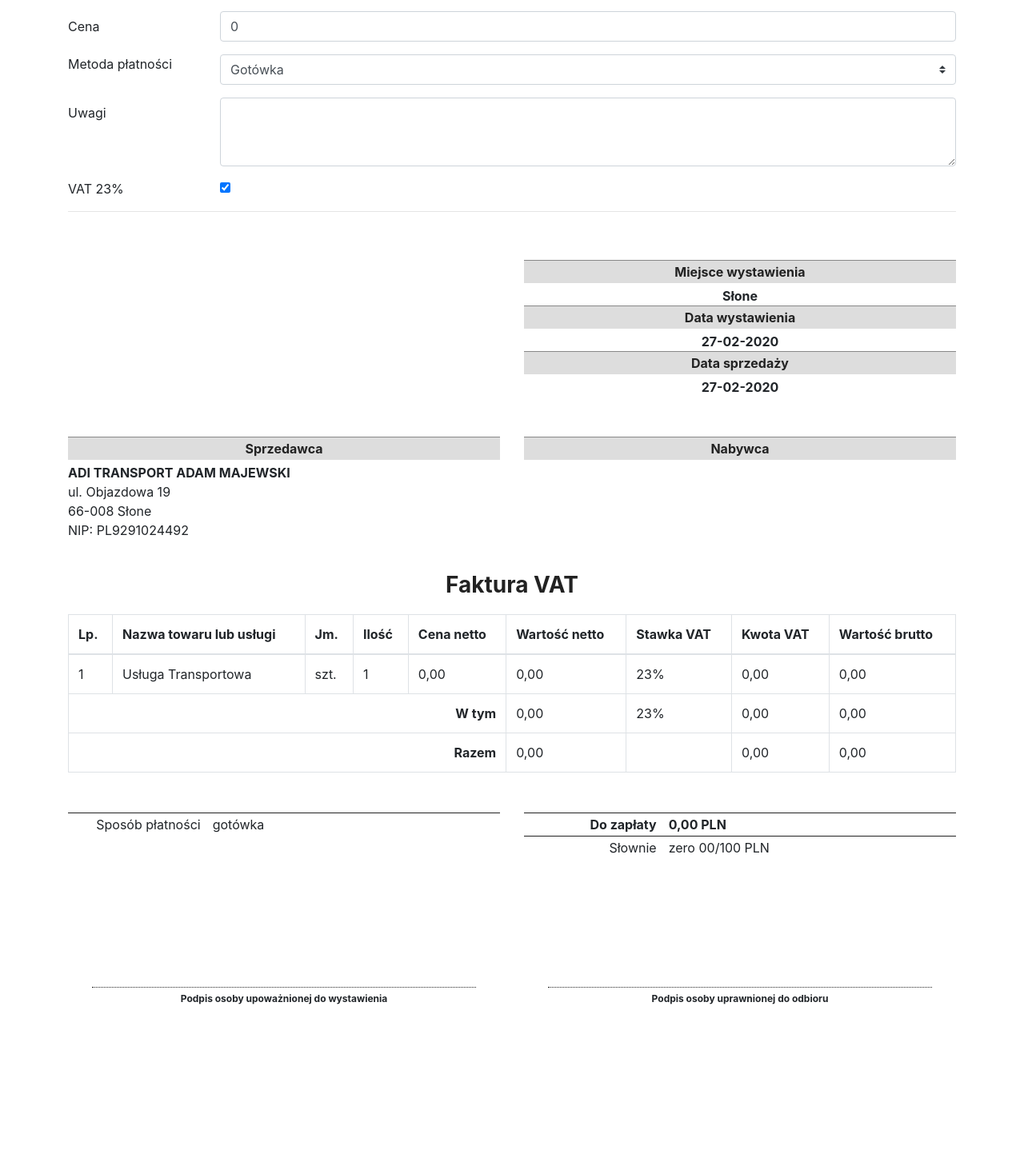
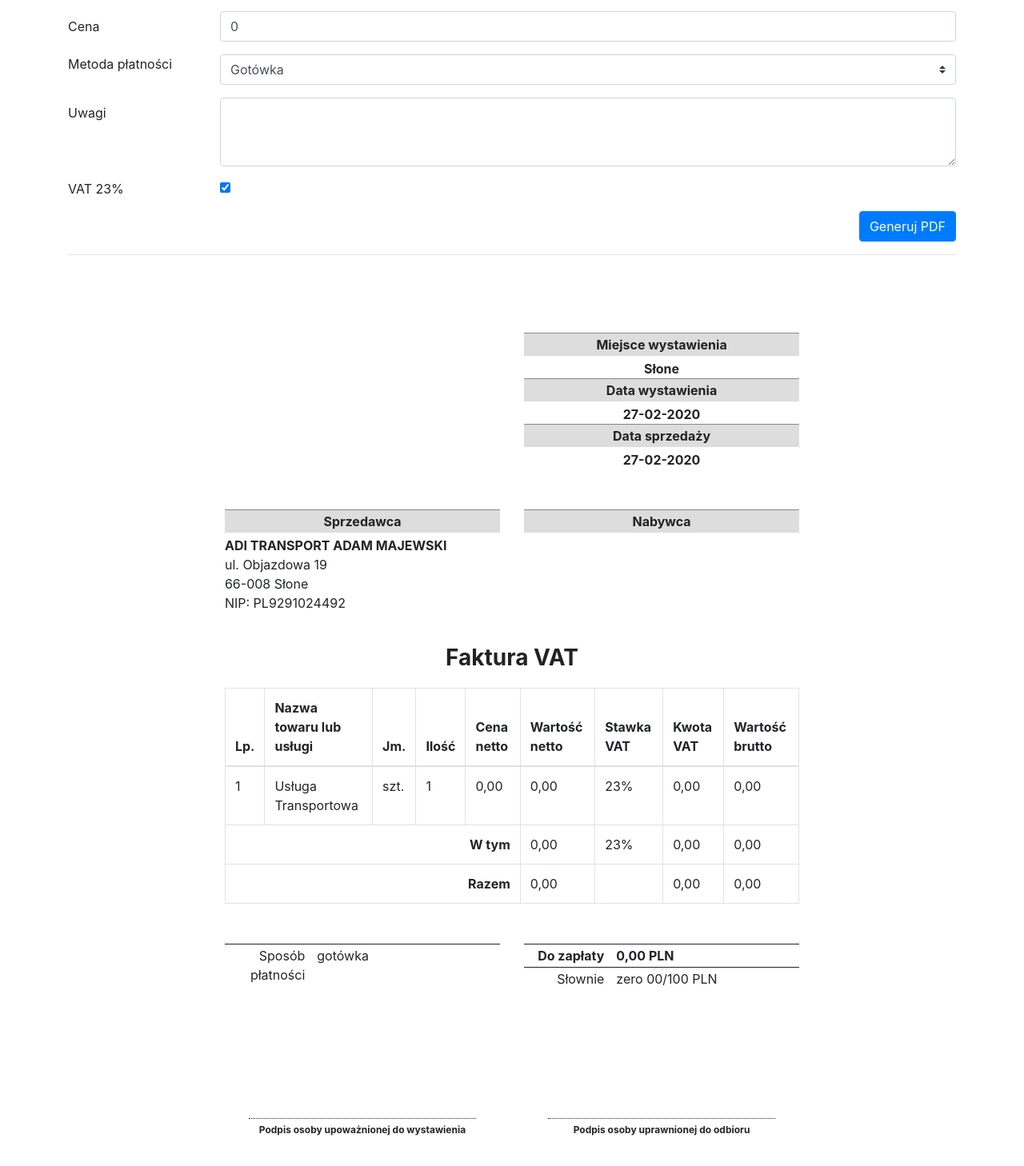
Before and after one commit to mrrain345/invoices-old, a Vue app: page / in a window 1280 px wide. Shown: the part 476-1934 px from the top of the page at 80% size. Before the commit the page ends 1814 px from the top, so only its background shows below. Built offline with nearby package versions, Linux system fonts and the light colour scheme.

Commit message:
generate PDF

```diff
--- a/package.json
+++ b/package.json
@@ -8,7 +8,11 @@
     "lint": "vue-cli-service lint"
   },
   "dependencies": {
+    "@types/html2canvas": "0.0.35",
+    "@types/jspdf": "^1.3.3",
     "core-js": "^3.6.4",
+    "html2canvas": "^1.0.0-rc.5",
+    "jspdf": "^1.5.3",
     "vue": "^2.6.11",
     "vue-class-component": "^7.2.2",
     "vue-property-decorator": "^8.3.0",
--- /dev/null
+++ b/src/components/Invoice.vue
@@ -0,0 +1,116 @@
+<template>
+  <div id="invoice" style="width: 210mm; height: 297mm;">
+    <div class="row">
+      <div class="col-md-6"></div>
+      <div class="col-md-6">
+        <InvoiceDate :data="data" />
+      </div>
+    </div>
+
+    <div style="margin-bottom: 50px;"></div>
+
+    <div class="row">
+      <div class="col-md-6">
+        <InvoiceSubject :subject="seller" />
+      </div>
+      <div class="col-md-6">
+        <InvoiceSubject :subject="data.getCustomer()" />
+      </div>
+    </div>
+
+    <h1 class="title">Faktura VAT {{ data.id }}</h1>
+    <InvoiceTable :data="data" />
+
+    <div style="margin-bottom: 50px;"></div>
+
+    <InvoiceSummary :data="data" />
+
+    <div class="comments-div" v-if="data.comments !== ''">
+      <strong>Uwagi:</strong>
+      <span class="comments">{{ data.comments }}</span>
+    </div>
+
+    <div style="margin-bottom: 160px;"></div>
+
+    <div class="row">
+      <div class="col-md-6">
+        <div class="sign">Podpis osoby upoważnionej do wystawienia</div>
+      </div>
+      <div class="col-md-6">
+        <div class="sign">Podpis osoby uprawnionej do odbioru</div>
+      </div>
+    </div>
+  </div>
+</template>
+
+<script lang="ts">
+import { Component, Prop, Vue } from "vue-property-decorator";
+import InvoiceDate from "@/components/InvoiceDate.vue";
+import InvoiceSubject from "@/components/InvoiceSubject.vue";
+import InvoiceTable from "@/components/InvoiceTable.vue";
+import InvoiceSummary from "@/components/InvoiceSummary.vue";
+
+import InvoiceData from "@/classes/InvoiceData";
+import Subject from "@/classes/Subject";
+
+@Component({
+  components: {
+    InvoiceDate,
+    InvoiceSubject,
+    InvoiceTable,
+    InvoiceSummary
+  }
+})
+export default class Invoice extends Vue {
+  @Prop() data!: InvoiceData;
+
+  seller = new Subject(
+    "Sprzedawca",
+    "ADI TRANSPORT ADAM MAJEWSKI",
+    "ul. Objazdowa 19\n66-008 Słone",
+    "PL9291024492"
+  );
+}
+</script>
+
+<style scoped>
+#invoice {
+  margin: 0 auto;
+  padding: 10mm;
+}
+
+h1 {
+  font-weight: bold;
+  font-size: 28px;
+  margin-bottom: 20px;
+}
+
+.title {
+  text-align: center;
+  margin-top: 40px;
+  color: #222222;
+}
+
+.comments-div {
+  border-top: solid 1px #222222;
+  margin-top: 40px;
+  padding: 5px;
+}
+
+.comments {
+  padding-left: 5px;
+  white-space: pre-wrap;
+  display: inline-block;
+  vertical-align: top;
+  letter-spacing: 0.2px;
+}
+
+.sign {
+  border-top: dotted 1px #222222;
+  text-align: center;
+  margin: 0 30px;
+  padding-top: 5px;
+  font-size: 12px;
+  font-weight: bold;
+}
+</style>
--- a/src/views/InvoiceView.vue
+++ b/src/views/InvoiceView.vue
@@ -2,48 +2,17 @@
   <div class="container">
     <h1>Dane do faktury</h1>
     <InvoiceForm :invoiceData.sync="data" />
+
+    <div>
+      <button class="btn btn-primary float-right" @click="generatePDF()">
+        Generuj PDF
+      </button>
+      <div style="clear: both;"></div>
+    </div>
+
     <hr style="margin-bottom: 60px;" />
 
-    <div class="row">
-      <div class="col-md-6"></div>
-      <div class="col-md-6">
-        <InvoiceDate :data="data" />
-      </div>
-    </div>
-
-    <div style="margin-bottom: 50px;"></div>
-
-    <div class="row">
-      <div class="col-md-6">
-        <InvoiceSubject :subject="seller" />
-      </div>
-      <div class="col-md-6">
-        <InvoiceSubject :subject="data.getCustomer()" />
-      </div>
-    </div>
-
-    <h1 class="title">Faktura VAT {{ data.id }}</h1>
-    <InvoiceTable :data="data" />
-
-    <div style="margin-bottom: 50px;"></div>
-
-    <InvoiceSummary :data="data" />
-
-    <div class="comments-div" v-if="data.comments !== ''">
-      <strong>Uwagi:</strong>
-      <span class="comments">{{ data.comments }}</span>
-    </div>
-
-    <div style="margin-bottom: 160px;"></div>
-
-    <div class="row">
-      <div class="col-md-6">
-        <div class="sign">Podpis osoby upoważnionej do wystawienia</div>
-      </div>
-      <div class="col-md-6">
-        <div class="sign">Podpis osoby uprawnionej do odbioru</div>
-      </div>
-    </div>
+    <Invoice :data="data" />
 
     <div style="margin-bottom: 80px;"></div>
   </div>
@@ -52,31 +21,41 @@
 <script lang="ts">
 import { Component, Vue } from "vue-property-decorator";
 import InvoiceForm from "@/components/InvoiceForm.vue";
-import InvoiceDate from "@/components/InvoiceDate.vue";
-import InvoiceSubject from "@/components/InvoiceSubject.vue";
-import InvoiceTable from "@/components/InvoiceTable.vue";
-import InvoiceSummary from "@/components/InvoiceSummary.vue";
+import Invoice from "@/components/Invoice.vue";
 
 import InvoiceData from "@/classes/InvoiceData";
-import Subject from "@/classes/Subject";
+
+import jsPDF from "jspdf";
+import html2canvas from "html2canvas";
 
 @Component({
   components: {
     InvoiceForm,
-    InvoiceDate,
-    InvoiceSubject,
-    InvoiceTable,
-    InvoiceSummary
+    Invoice
   }
 })
 export default class InvoiceView extends Vue {
   data = new InvoiceData();
-  seller = new Subject(
-    "Sprzedawca",
-    "ADI TRANSPORT ADAM MAJEWSKI",
-    "ul. Objazdowa 19\n66-008 Słone",
-    "PL9291024492"
-  );
+
+  generatePDF() {
+    console.log("generate");
+    const filename = `Faktura-${this.data.issueDate}.pdf`;
+    const invoice: HTMLElement | null = document.querySelector("#invoice");
+    if (invoice === null) return;
+
+    const scroll = window.scrollY;
+    window.scrollTo(0, 0);
+
+    html2canvas(invoice, { scale: 1 }).then(canvas => {
+      const pdf = new jsPDF("p", "mm", "a4");
+      const width = pdf.internal.pageSize.getWidth();
+      const height = pdf.internal.pageSize.getHeight();
+      pdf.addImage(canvas.toDataURL("image/png"), "PNG", 0, 0, width, height);
+      console.log(width, height);
+      pdf.save(filename);
+      window.scrollTo(0, scroll);
+    });
+  }
 }
 </script>
 
@@ -86,33 +65,4 @@ h1 {
   font-size: 28px;
   margin-bottom: 20px;
 }
-
-.title {
-  text-align: center;
-  margin-top: 40px;
-  color: #222222;
-}
-
-.comments-div {
-  border-top: solid 1px #222222;
-  margin-top: 40px;
-  padding: 5px;
-}
-
-.comments {
-  padding-left: 5px;
-  white-space: pre-wrap;
-  display: inline-block;
-  vertical-align: top;
-  letter-spacing: 0.2px;
-}
-
-.sign {
-  border-top: dotted 1px #222222;
-  text-align: center;
-  margin: 0 30px;
-  padding-top: 5px;
-  font-size: 12px;
-  font-weight: bold;
-}
 </style>
```
Also changed, not shown: 1 other file (tests, documents, lock files or other folders).
